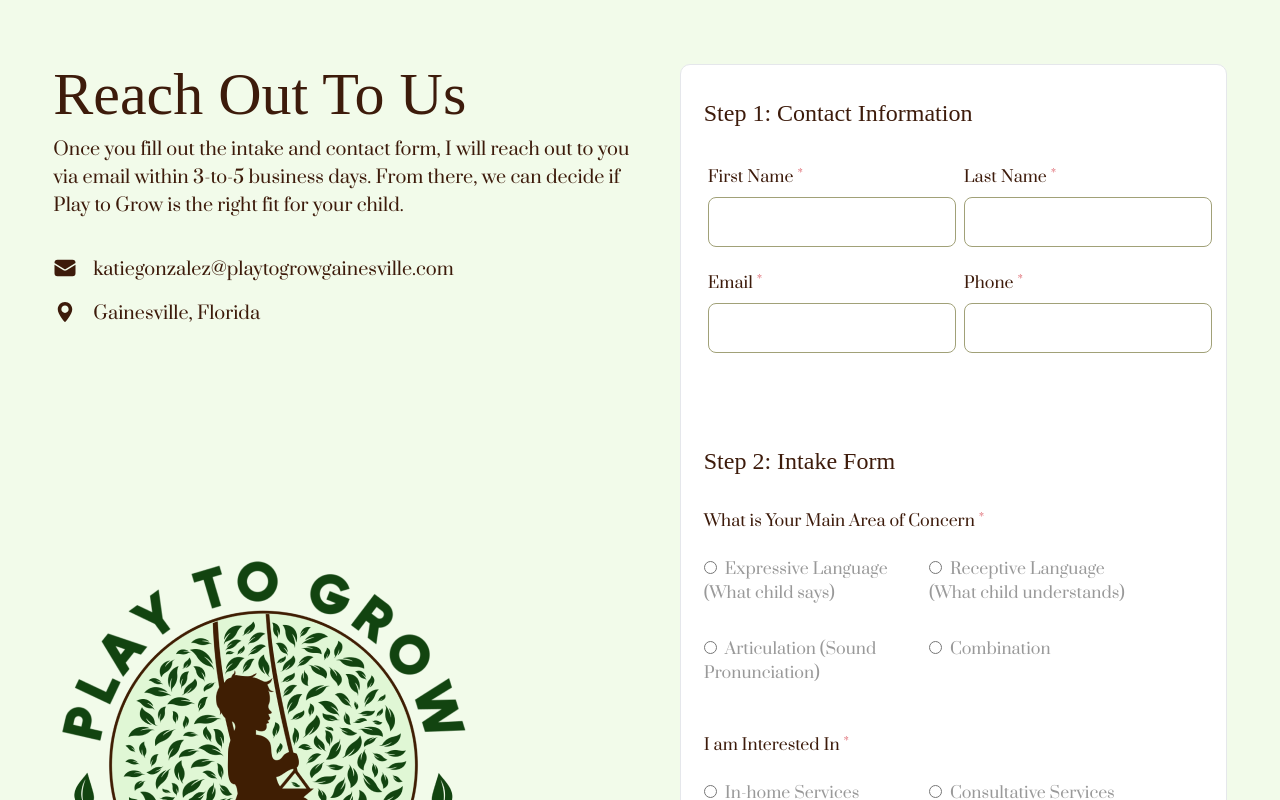
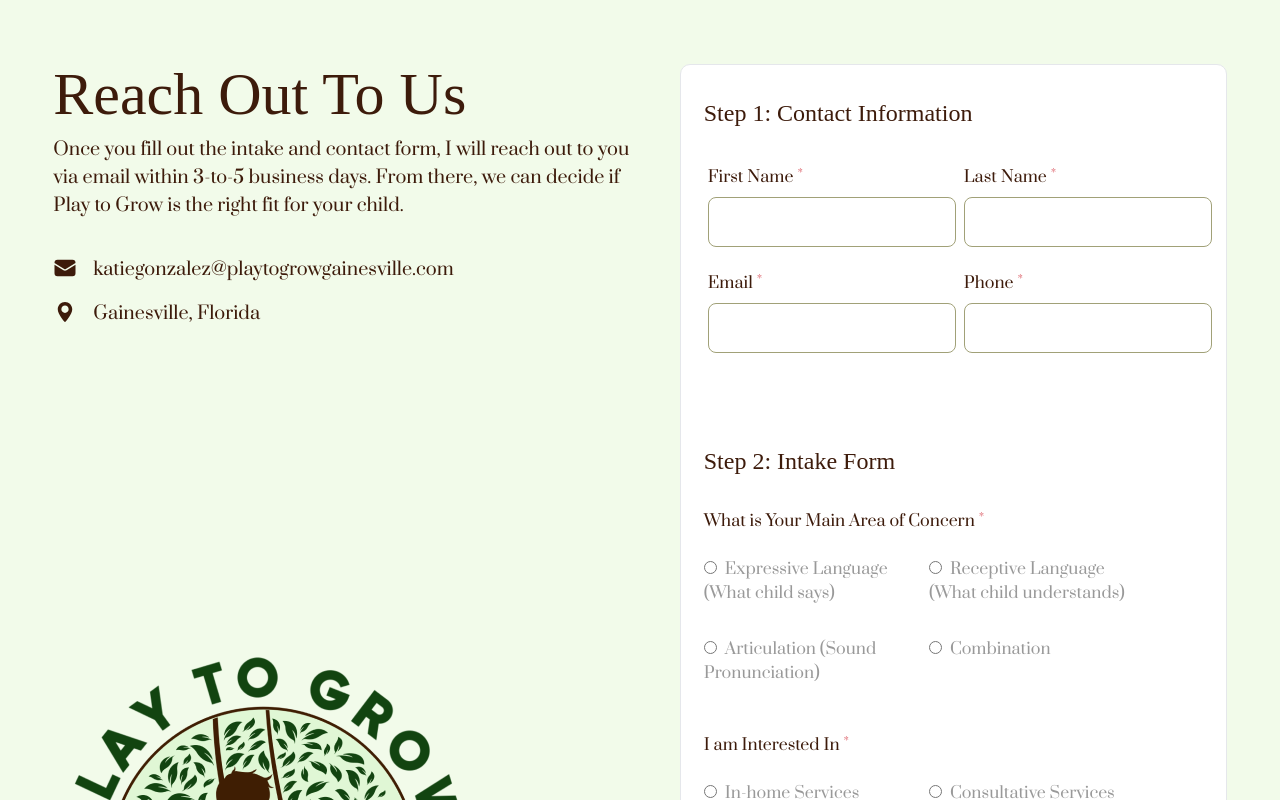
Before and after one commit to Webworks-DreamCraft/play-to-grow, a React (Vite) app: page / in a window 1280 px wide. Shown: the top 800 px of the page. Built offline with nearby package versions, Linux system fonts and the light colour scheme; no server answers; a web font is replaced by a local one.

Commit message:
slight style update to big logo

```diff
--- a/src/components/intakeForm/IntakeFormInfo.jsx
+++ b/src/components/intakeForm/IntakeFormInfo.jsx
@@ -38,7 +38,7 @@
             <p className="pl-4">Gainesville, Florida</p>
           </section>
         </section>
-        <section className="hidden md:flex pt-56">
+        <section className="hidden md:flex pt-80">
             <img src="logo.png" width="421" height="431"/>
         </section>
       </section>
```
